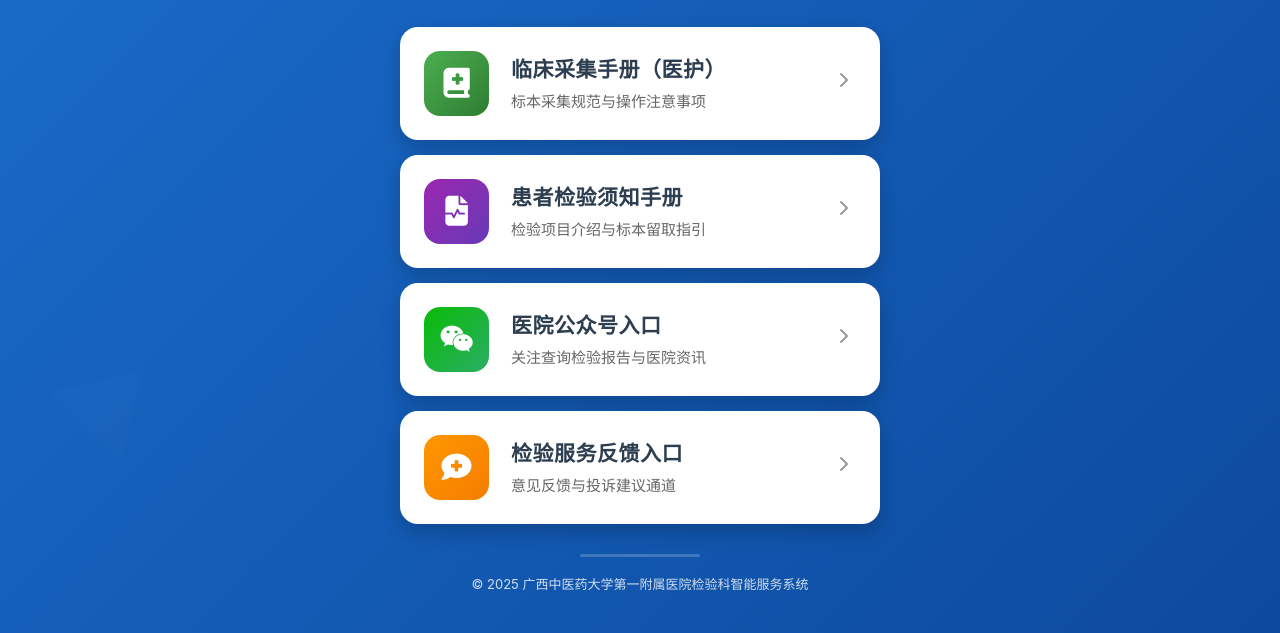
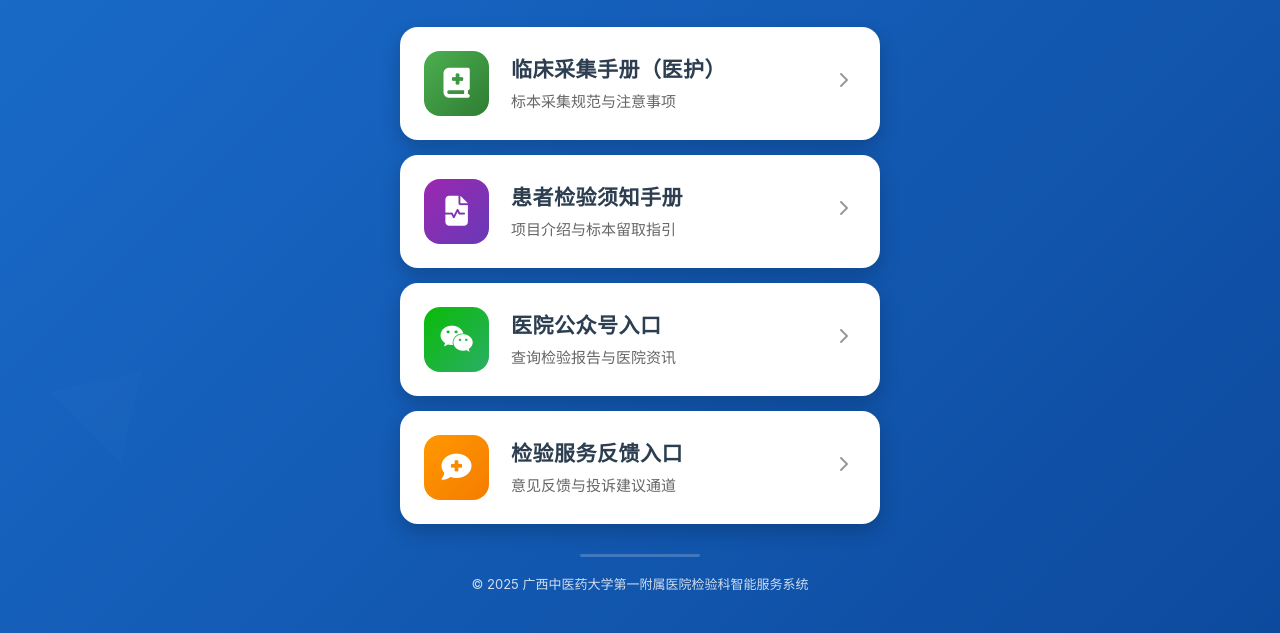
Before and after one commit to yunshan713/lab-service, a plain HTML site: page index.html in a window 1280 px wide. Shown: the part 201-834 px from the top of the page. Drawn offline with Linux system fonts and the light colour scheme.

Commit message:
index.html

```diff
--- a/index.html
+++ b/index.html
@@ -326,7 +326,7 @@
                 </div>
                 <div class="text">
                     <div class="title">临床采集手册（医护）</div>
-                    <div class="desc">标本采集规范与操作注意事项</div>
+                    <div class="desc">标本采集规范与注意事项</div>
                 </div>
                 <div class="arrow">
                     <i class="fas fa-chevron-right"></i>
@@ -340,7 +340,7 @@
                 </div>
                 <div class="text">
                     <div class="title">患者检验须知手册</div>
-                    <div class="desc">检验项目介绍与标本留取指引</div>
+                    <div class="desc">项目介绍与标本留取指引</div>
                 </div>
                 <div class="arrow">
                     <i class="fas fa-chevron-right"></i>
@@ -354,7 +354,7 @@
                 </div>
                 <div class="text">
                     <div class="title">医院公众号入口</div>
-                    <div class="desc">关注查询检验报告与医院资讯</div>
+                    <div class="desc">查询检验报告与医院资讯</div>
                 </div>
                 <div class="arrow">
                     <i class="fas fa-chevron-right"></i>
@@ -449,4 +449,5 @@
         });
     </script>
 </body>
+
 </html>
```
